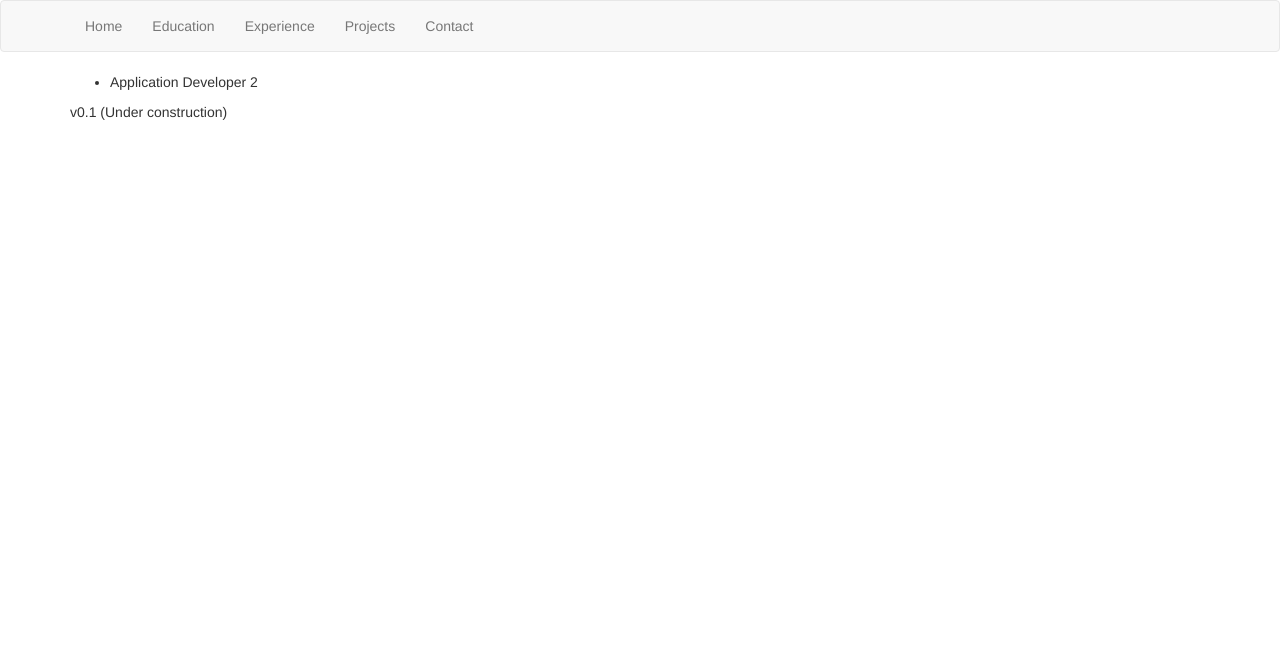
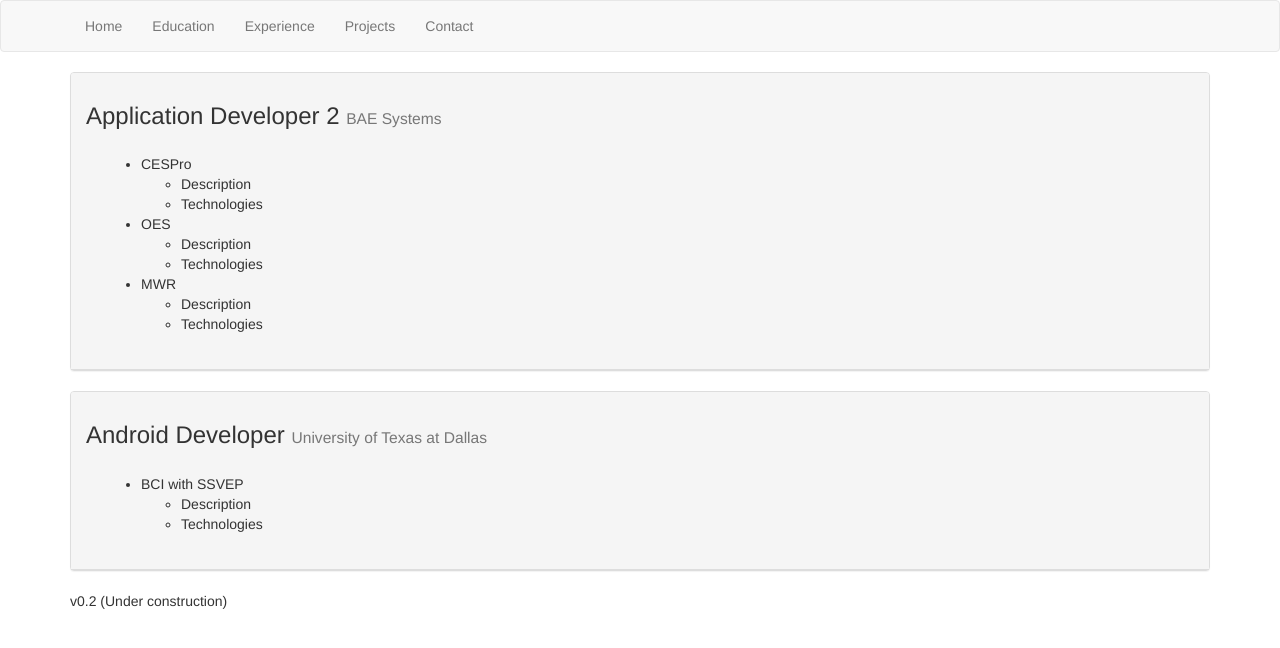
Before and after one commit to vikramdesh1/vikramdesh1.github.io, a Jekyll site: the page built from experience.html, in a window 1280 px wide. Shown: the top 648 px of the page. Built offline with Jekyll 4.4.1, drawn with Linux system fonts in a browser that asks for light colours; nearby versions of some CDN libraries.

Commit message:
updated index, experience and footer

```diff
--- a/_includes/footer.html
+++ b/_includes/footer.html
@@ -1,3 +1,3 @@
 <div class="container">
-  v0.1 (Under construction)
+  v0.2 (Under construction)
 </div>
--- a/experience.html
+++ b/experience.html
@@ -3,7 +3,53 @@ layout: default
 title: Experience
 ---
 <div class="container">
-    <ul>
-        <li>Application Developer 2</li>
-    </ul>
+    <div class="panel panel-default">
+    <div class="panel-heading">
+      <div class="panel-title">
+      <h3>
+      Application Developer 2 <small>BAE Systems</small>
+      </h3>
+      </div>
+      <div class="panel-body">
+        <ul>
+          <li>CESPro
+            <ul>
+              <li>Description</li>
+              <li>Technologies</li>
+            </ul>
+          </li>
+          <li>OES
+          <ul>
+              <li>Description</li>
+              <li>Technologies</li>
+            </ul></li>
+          <li>MWR
+          <ul>
+              <li>Description</li>
+              <li>Technologies</li>
+            </ul></li>
+        </ul>
+      </div>
+    </div>
+  </div>
+
+  <div class="panel panel-default">
+    <div class="panel-heading">
+      <div class="panel-title">
+      <h3>
+      Android Developer <small>University of Texas at Dallas</small>
+      </h3>
+      </div>
+      <div class="panel-body">
+        <ul>
+          <li>BCI with SSVEP
+            <ul>
+              <li>Description</li>
+              <li>Technologies</li>
+            </ul>
+          </li>
+        </ul>
+      </div>
+    </div>
+  </div>
 </div>
--- a/index.html
+++ b/index.html
@@ -3,5 +3,5 @@ layout: default
 title: Home
 ---
 <div class="container">
-    <p>Hi! I'm Vikram. Currently a Java Developer in Washington, DC, I graduated with a Master of Science degree in Computer Engineering from the Univerity of Texas at Dallas. You can usually find me organizing or attending a meetup, listening to electronic music or playing Overwatch. I also spend a small amount of time creating drum &amp; bass mixes as a hobby. Feel free to browse around the site and thanks for visiting!</p>
+    <p>Hi! I'm Vikram. Currently a Java Developer in Washington, DC, I graduated with a Master of Science degree in Computer Engineering from the Univerity of Texas at Dallas. You can usually find me organizing or attending a meetup, listening to electronic music or playing Overwatch. I also spend a small amount of time creating drum &amp; bass mixes as a hobby (more about that on the projects page). Feel free to browse around the site and thanks for visiting!</p>
 </div>
```
